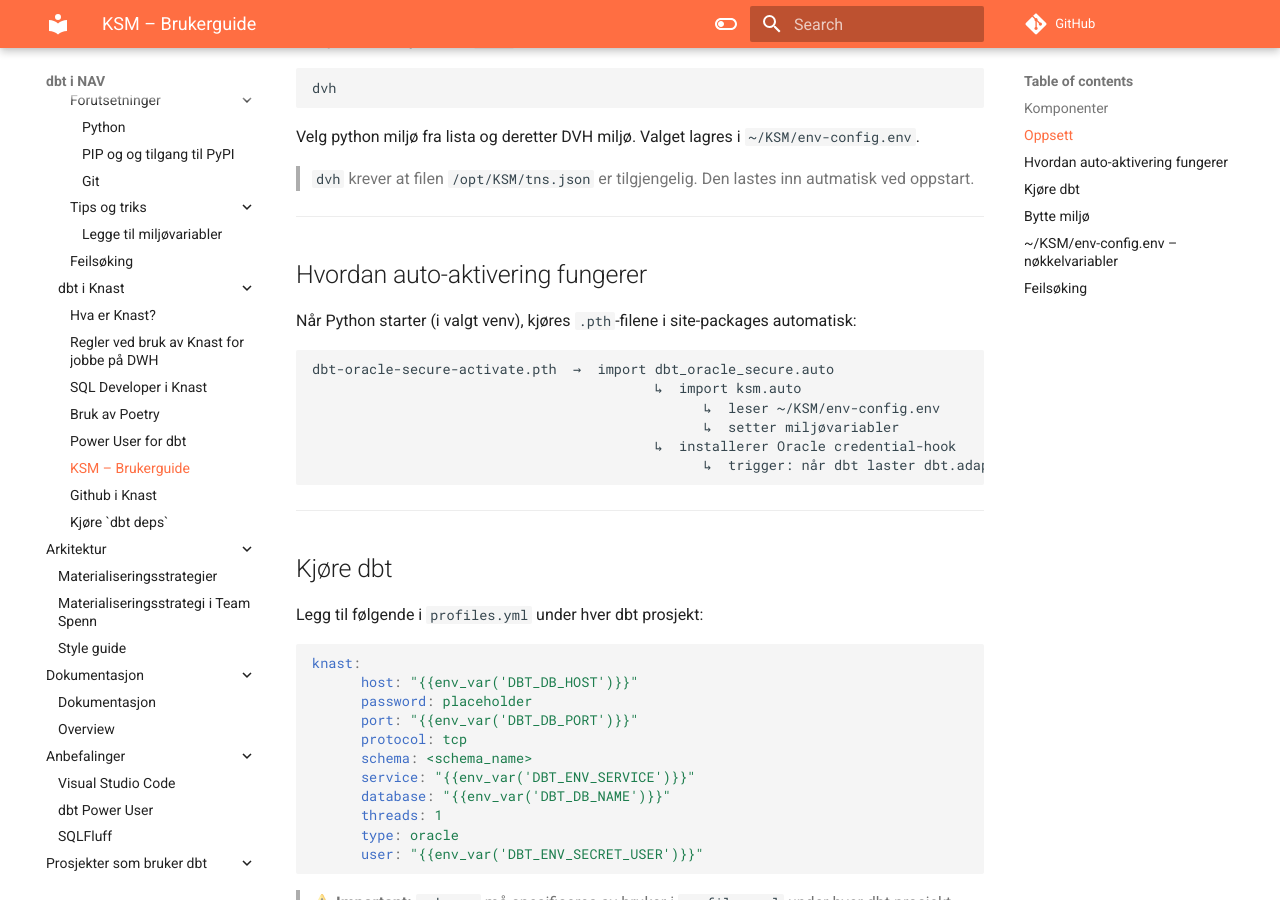
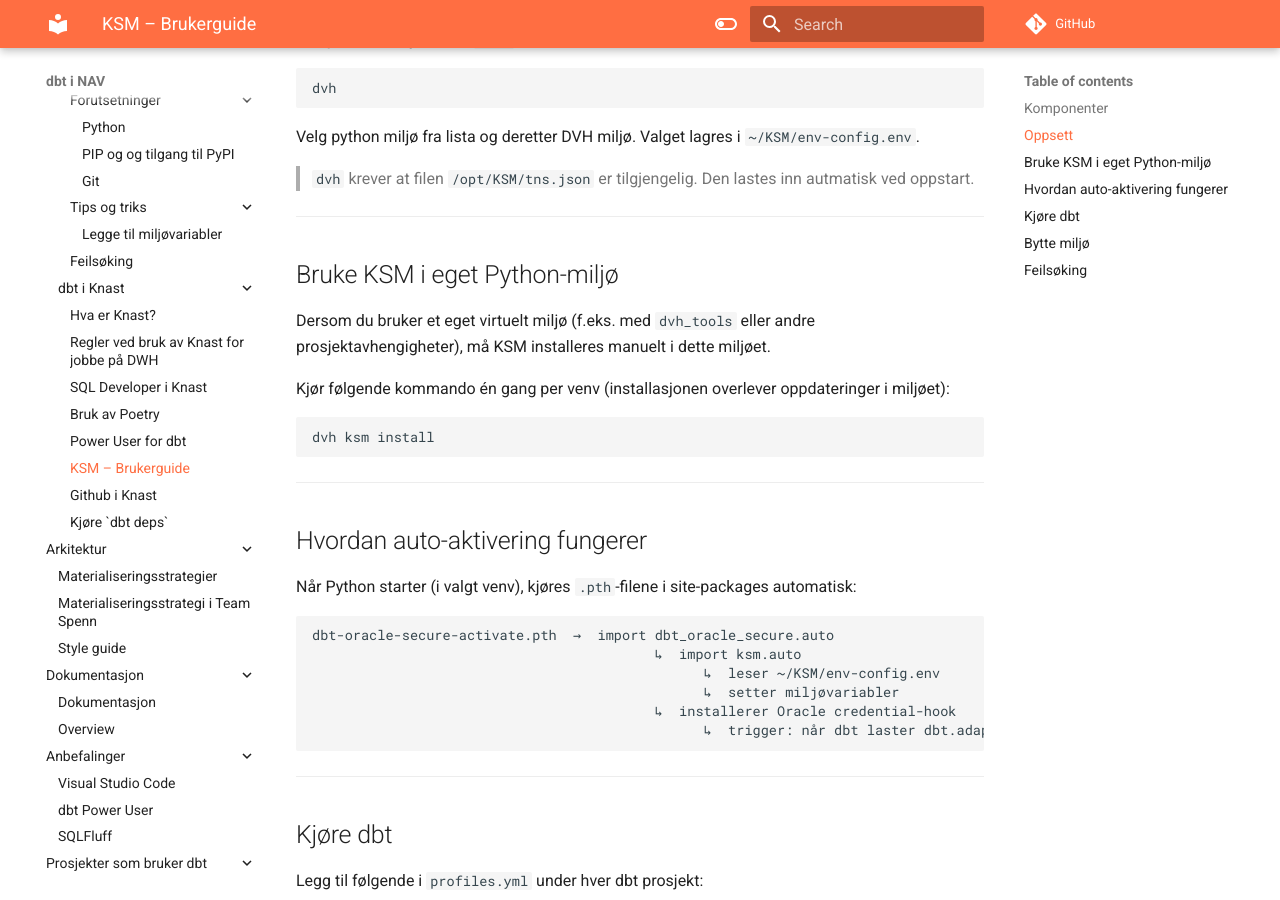
Before and after one commit to navikt/dbt-i-nav, an MkDocs documentation site: the page built from docs/dbt i Knast/KSM-brukerguide.md, in a window 1280 px wide and 900 px high, scrolled down 773 px. Built offline with MkDocs 1.6.1 and Material for MkDocs 9.7.7, drawn with Linux system fonts in a browser that asks for light colours; comment, search, counter and statistics services are not loaded.

Commit message:
docs: add installation instructions for KSM in custom Python environments

````diff
--- a/docs/dbt i Knast/KSM-brukerguide.md
+++ b/docs/dbt i Knast/KSM-brukerguide.md
@@ -30,6 +30,18 @@
 > `dvh` krever at filen `/opt/KSM/tns.json` er tilgjengelig. Den lastes inn autmatisk ved oppstart.
 
 ---
+## Bruke KSM i eget Python-miljø
+
+Dersom du bruker et eget virtuelt miljø (f.eks. med `dvh_tools` eller andre prosjektavhengigheter), må KSM installeres manuelt i dette miljøet.
+
+Kjør følgende kommando én gang per venv (installasjonen overlever oppdateringer i miljøet):
+
+```bash
+dvh ksm install
+```
+
+---
+
 
 ## Hvordan auto-aktivering fungerer
 
@@ -86,6 +98,7 @@
 tail -f ~/KSM/logs/usage.log
 ```
 
+
 ---
 
 ## Bytte miljø
@@ -98,7 +111,7 @@
 
 ---
 
-## `~/KSM/env-config.env` – nøkkelvariabler
+\## `~/KSM/env-config.env` – nøkkelvariabler
 
 Dette er miljøvariabler som skrives automatisk av dvh kommandoen
 
````
